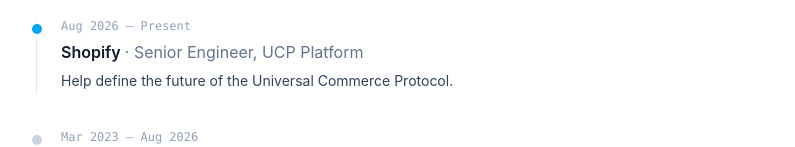
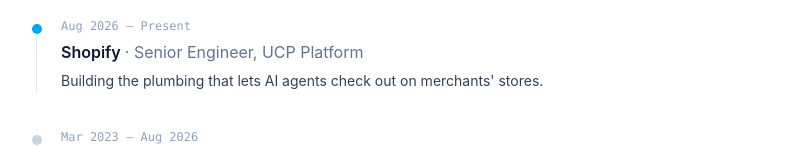
Before and after one commit to sebagomez/sebagomez.github.io, a website: page index.html in a window 1280 px wide. Shown: the part 611-758 px from the top of the page, without its empty margins (240-1035 px from the left). Drawn offline with Linux system fonts and the light colour scheme.

Commit message:
Improved Shopify's position tagline

```diff
--- a/index.html
+++ b/index.html
@@ -296,7 +296,7 @@
               >
             </h3>
             <p class="mt-1.5 text-sm leading-relaxed">
-              Help define the future of the Universal Commerce Protocol.
+              Building the plumbing that lets AI agents check out on merchants' stores.
             </p>
           </li>
 
```
